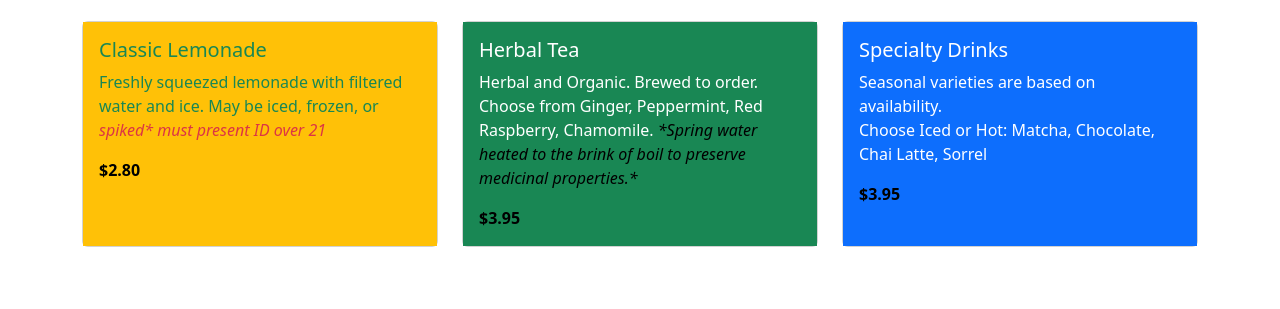
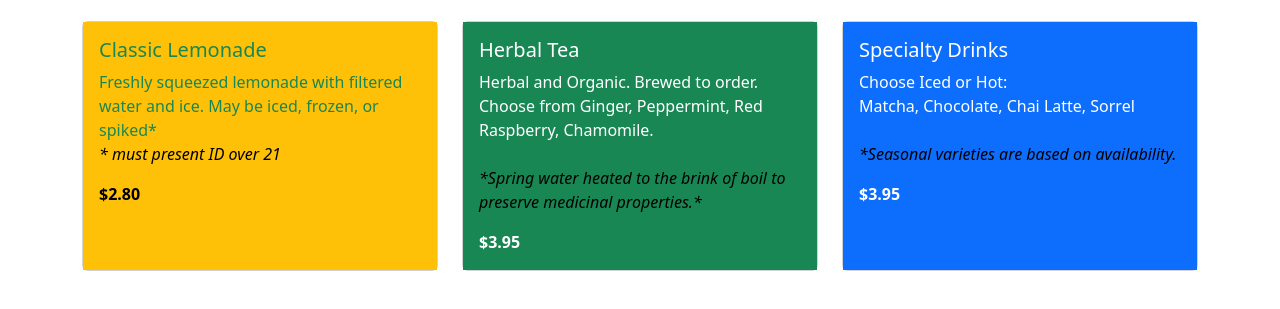
Before and after one commit to Developin-JRC/food-truck-site, a plain HTML site: page index.html in a window 1280 px wide. Shown: the part 355-664 px from the top of the page. Drawn offline with nearby package versions, Linux system fonts and the light colour scheme.

Commit message:
Adjusted card colors to improve readaility

```diff
--- a/index.html
+++ b/index.html
@@ -22,7 +22,7 @@
                             <div class="card h-100">
                                 <div class="card-body bg-warning text-success">
                                     <h3 class="card-title h5">Classic Lemonade</h3>
-                                    <p class="card-text">Freshly squeezed lemonade with filtered water and ice. May be iced, frozen, or <i class="text-danger">spiked* must present ID over 21</i></p>
+                                    <p class="card-text">Freshly squeezed lemonade with filtered water and ice. May be iced, frozen, or spiked*<br /><i class="text-black">* must present ID over 21</i></p>
                                     <p class="fw-bold text-black mb-0">$2.80</p>
                                 </div>
                             </div>
@@ -33,8 +33,8 @@
                         <div class="card h-100">
                             <div class="card-body bg-success text-white">
                                 <h3 class="card-title h5">Herbal Tea</h3>
-                                <p class="card-text">Herbal and Organic. Brewed to order.<br /> Choose from Ginger, Peppermint, Red Raspberry, Chamomile. <i class=" text-black">*Spring water heated to the brink of boil to preserve medicinal properties.*</i></p>
-                                <p class="fw-bold text-black mb-0">$3.95</p>
+                                <p class="card-text">Herbal and Organic. Brewed to order.<br /> Choose from Ginger, Peppermint, Red Raspberry, Chamomile. <i class=" text-black"><br /><br />*Spring water heated to the brink of boil to preserve medicinal properties.*</i></p>
+                                <p class="fw-bold text-white mb-0">$3.95</p>
                             </div>
                         </div>
                     </div>
@@ -44,9 +44,9 @@
                         <div class="card h-100">
                             <div class="card-body bg-primary text-white">
                                 <h3 class="card-title h5">Specialty Drinks</h3>
-                                <p class="card-text">Seasonal varieties are based on availability.<br />
-                                     Choose Iced or Hot: Matcha, Chocolate, Chai Latte, Sorrel</p>
-                                <p class="fw-bold text-black mb-0">$3.95</p>
+                                <p class="card-text text-white">
+                                     Choose Iced or Hot: <br />Matcha, Chocolate, Chai Latte, Sorrel<br /><br /><i class=" text-black">*Seasonal varieties are based on availability.</i></p>
+                                <p class="fw-bold text-white mb-0">$3.95</p>
                             </div>
                         </div>
                     </div>
```
Also changed, not shown: style.css (added).
